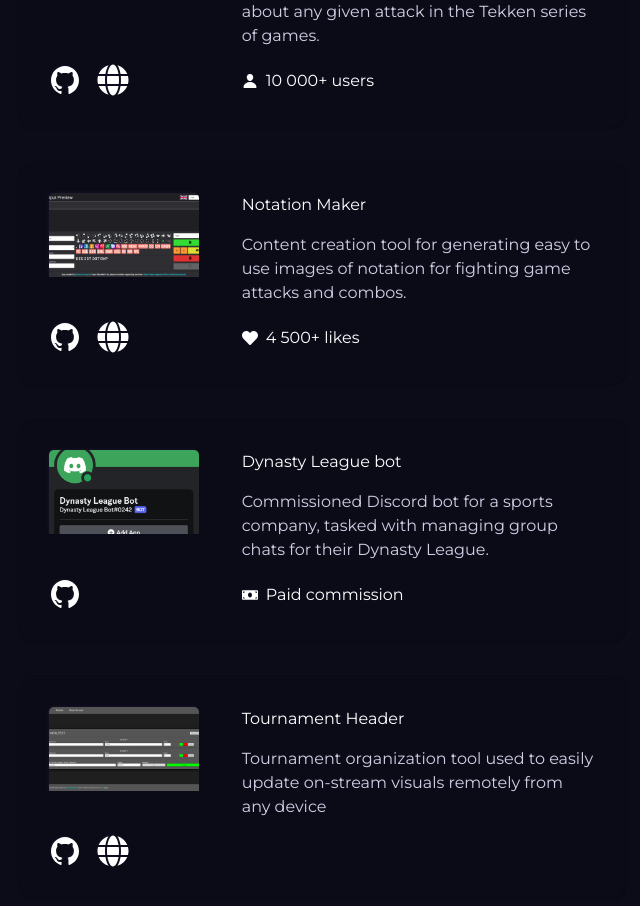
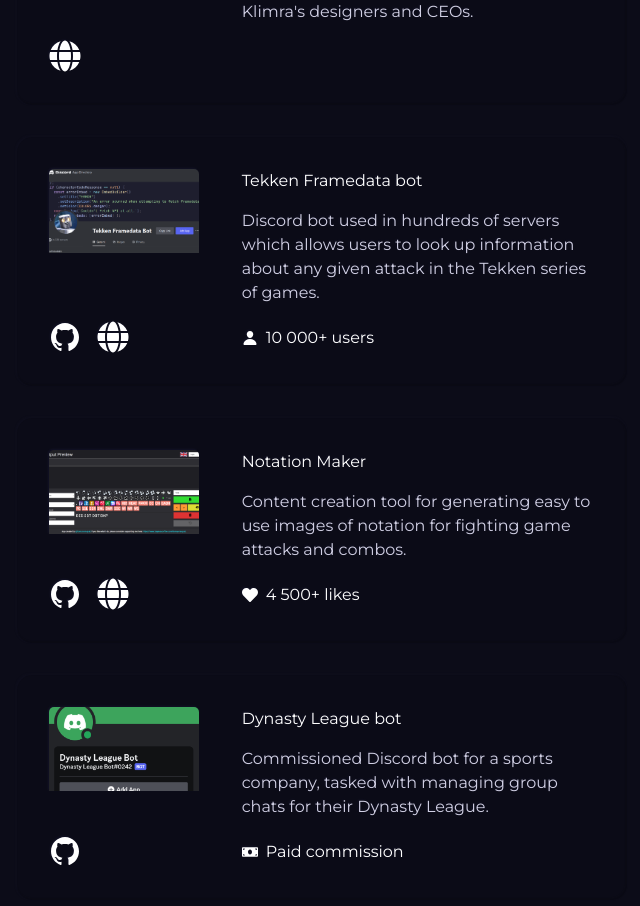
Before and after one commit to FrostemanNeogard/portfolio, a React (Vite) app: page / in a window 1280 px wide. Shown: the part 2660-3566 px from the top of the page, without its empty margins (512-1152 px from the left). Built offline with nearby package versions, Linux system fonts and the light colour scheme; a web font is replaced by a local one.

Commit message:
Replace tournament header project with klimra

```diff
--- a/src/components/projectShowcases/index.tsx
+++ b/src/components/projectShowcases/index.tsx
@@ -1,8 +1,8 @@
 import * as Styled from "./styled";
 import framedataBotImage from "../../assets/images/projects/framedataBot.png";
 import notationMakerImage from "../../assets/images/projects/notationMaker.png";
-import tournamentHeader from "../../assets/images/projects/tournamentHeader.png";
 import dynastyLeagueBot from "../../assets/images/projects/dynastyLeagueBot.png";
+import klimraImage from "../../assets/images/projects/klimra.png";
 import { FaHeart, FaMoneyBill } from "react-icons/fa";
 import { IoPerson } from "react-icons/io5";
 import { IoLogoGithub } from "react-icons/io";
@@ -47,6 +47,12 @@
   return (
     <Styled.ProjectsSection id="projects">
       <Project
+        imageSrc={klimraImage}
+        name="Klimra Website"
+        description="Frontend used for Klimra's website made in merely a few weeks in collaboration with Klimra's designers and CEOs."
+        live="https://klimra.com/"
+      ></Project>
+      <Project
         imageSrc={framedataBotImage}
         name="Tekken Framedata bot"
         description={`Discord bot used in hundreds of servers which allows users to look up information about any given attack in the Tekken series of games.`}
@@ -78,13 +84,6 @@
           <FaMoneyBill /> Paid commission
         </h2>
       </Project>
-      <Project
-        imageSrc={tournamentHeader}
-        name="Tournament Header"
-        description={`Tournament organization tool used to easily update on-stream visuals remotely from any device`}
-        github="https://github.com/FrostemanNeogard/TournamentHeader"
-        live="https://frostemanneogard.github.io/TournamentHeader/"
-      />
     </Styled.ProjectsSection>
   );
 };
```
